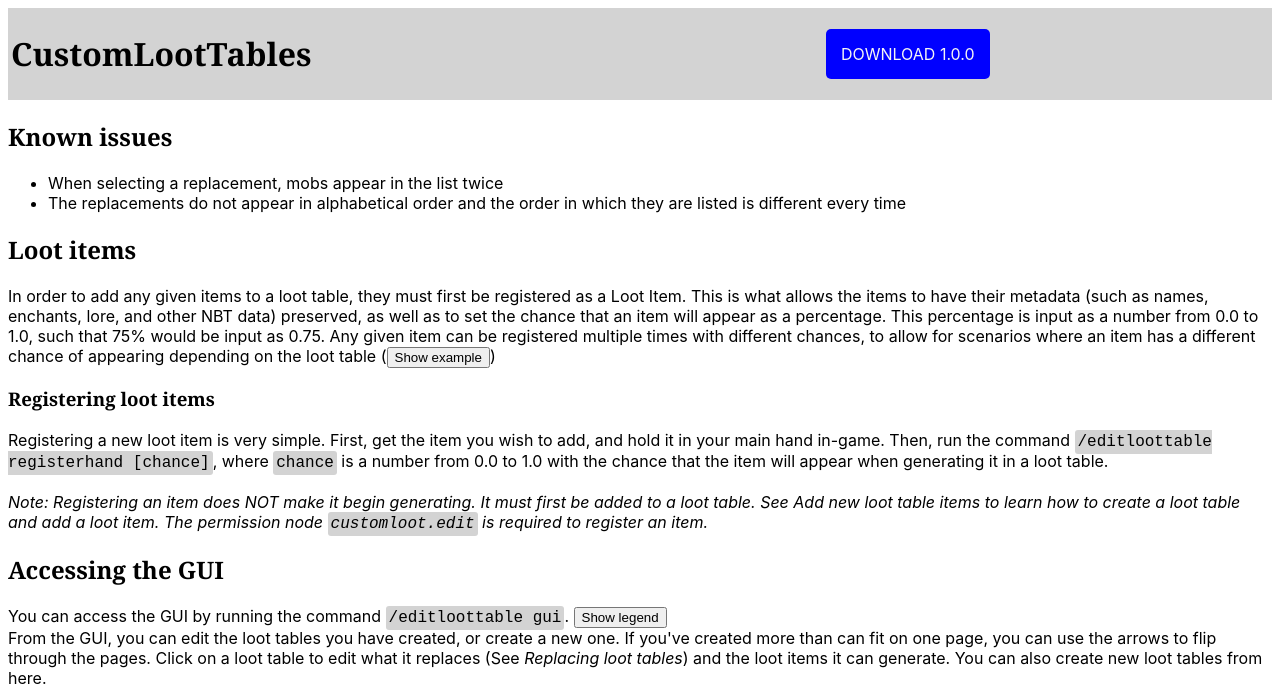
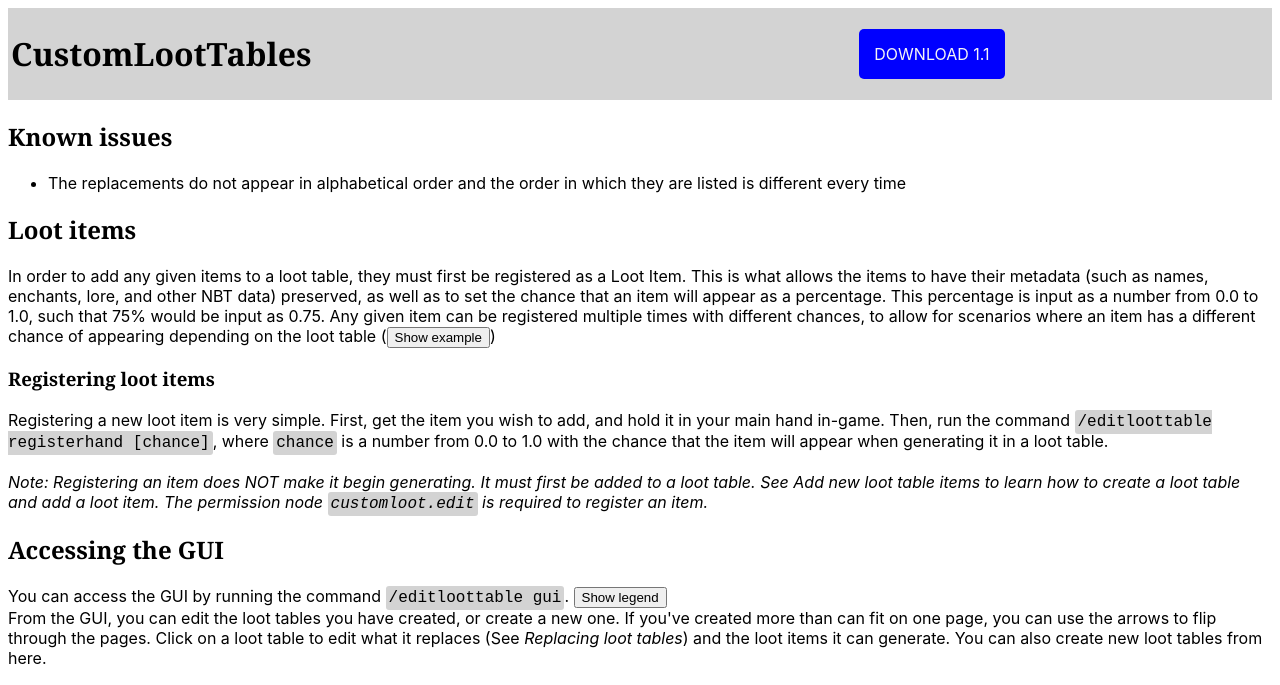
Before and after one commit to Edgeburn/CustomLootTables, a plain HTML site: page documentation/index.html in a window 1280 px wide. Shown: the top 685 px of the page. Drawn offline with Linux system fonts and the light colour scheme.

Commit message:
updated documentation

```diff
--- a/documentation/index.html
+++ b/documentation/index.html
@@ -16,7 +16,7 @@
 						<a
 						id="download-button"
 						href="https://edgeburnmedia.com/fiverr_plugins/custom_loot_tables/CustomLootTables.jar"
-						>Download 1.0.0</a
+						>Download 1.1</a
 						>
 					</div>
 				</td>
@@ -27,7 +27,6 @@
 		<p>
 			<h2 class="header">Known issues</h2>
 			<ul>
-				<li>When selecting a replacement, mobs appear in the list twice</li>
 				<li>The replacements do not appear in alphabetical order and the order in which they are listed is different every time</li>
 			</ul>
 		</p>
```
